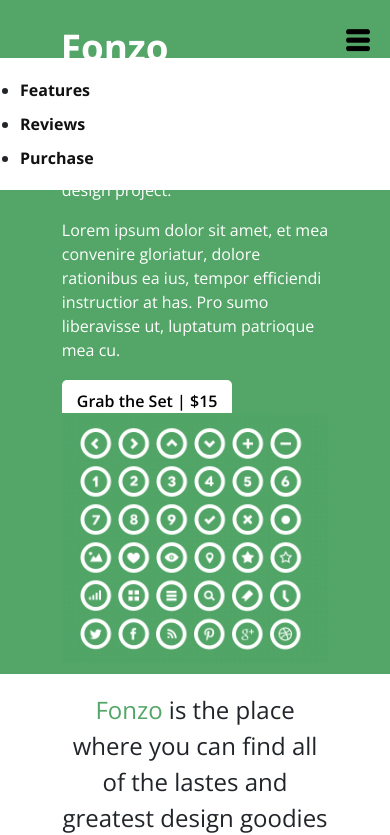
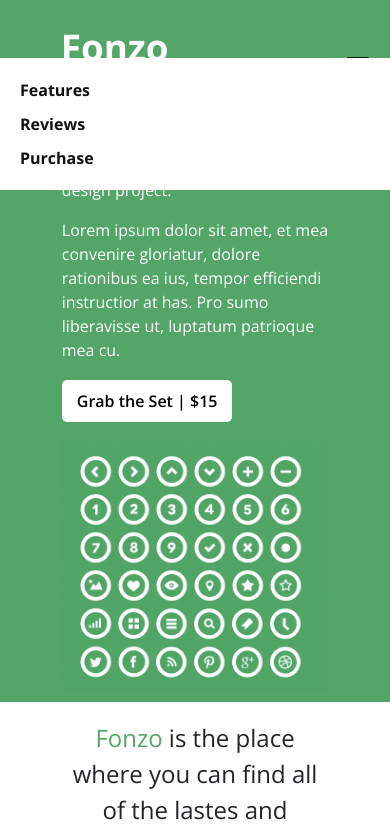
Before and after one commit to nicolecasares/fonzo, a plain HTML site: page index.html in a window 390 px wide. Both pictures are taken after a click on the element 358 px from the left and 41 px from the top of the page. Shown: the top 835 px of the page. Drawn offline with nearby package versions, Linux system fonts and the light colour scheme.

Commit message:
added css

```diff
--- a/styles.css
+++ b/styles.css
@@ -17,8 +17,15 @@ body{
 img{
 	height: auto;
 	max-width: 100%;
+	margin-top: 28px;
 }
 
+
+@media only screen and (min-width: 770px){
+	img{
+		margin-top: 0;
+	}
+}
 
 header{
 	background: #53a667;
@@ -79,7 +86,7 @@ nav.desktop-nav{
     background: #ffffff;
     padding: 10px;
     z-index: 99;
-    text-decoration: none;
+    list-style-type: none;
 }
 
 .menu-toggle ul li{
```
